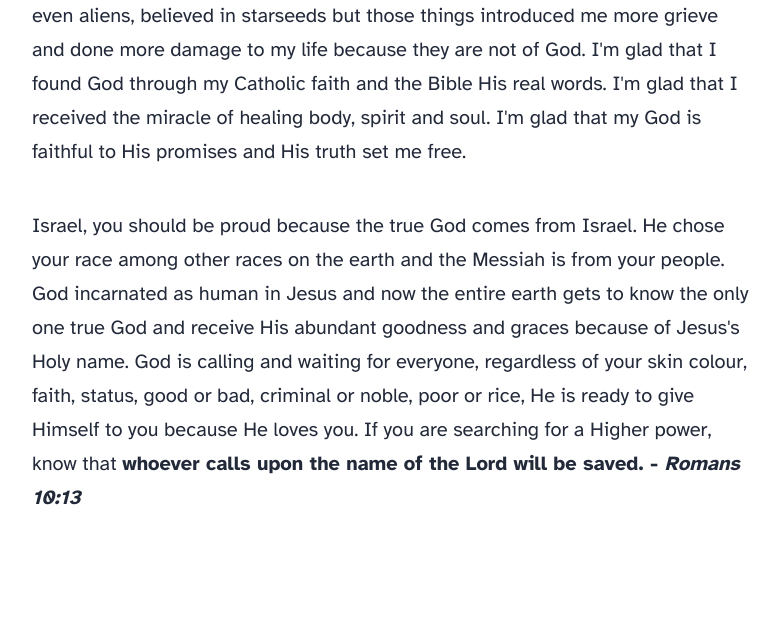
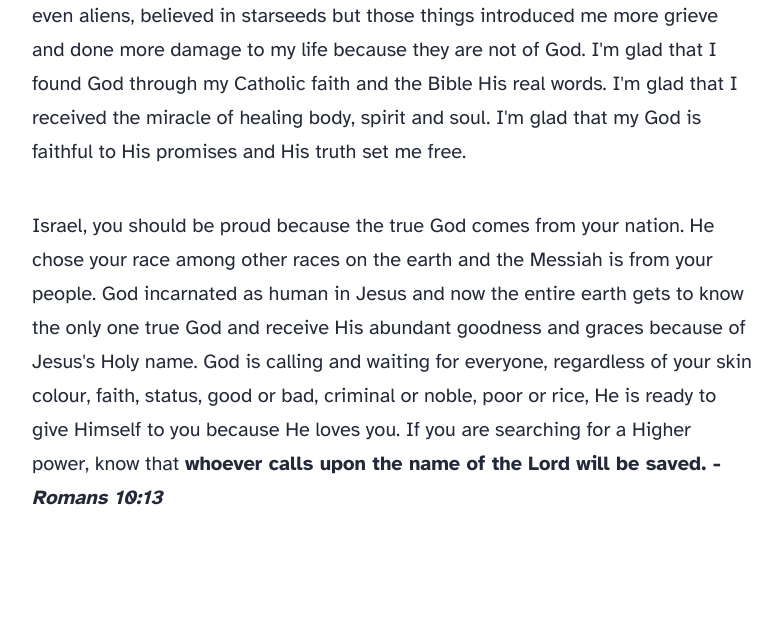
Before and after one commit to peranakanfrancis/peranakanfrancis.github.io, an Astro site: page /about in a window 1280 px wide. Shown: the part 2708-3341 px from the top of the page, without its empty margins (248-1030 px from the left). Built offline with nearby package versions, Linux system fonts and the light colour scheme; Astro itself is replaced by a stand-in of ours.

Commit message:
correction

```diff
--- a/src/pages/about.astro
+++ b/src/pages/about.astro
@@ -49,7 +49,7 @@ import Layout from '../layouts/BlogPost.astro';
 	</p>
 
 	<p>
-		Israel, you should be proud because the true God comes from Israel. He chose your race among other races on the earth and the Messiah is from your people.
+		Israel, you should be proud because the true God comes from your nation. He chose your race among other races on the earth and the Messiah is from your people.
 		God incarnated as human in Jesus and now the entire earth gets to know the only one true God and receive His abundant goodness and graces because of Jesus's Holy name.
 		God is calling and waiting for everyone, regardless of your skin colour, faith, status, good or bad, criminal or noble, poor or rice,
 		He is ready to give Himself to you because He loves you. If you are searching for a Higher power, know that <b>whoever calls upon the name
```
